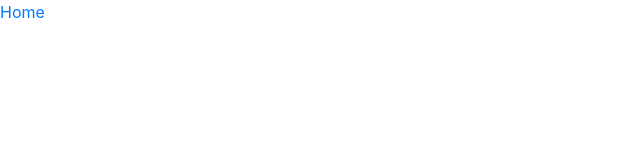
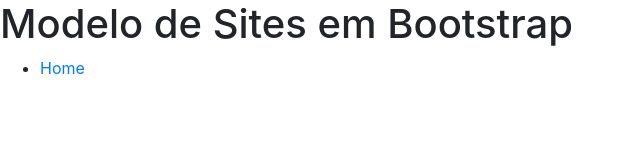
Before and after one commit to wemerson-henrique/sites_bootstrap, a plain HTML site: page index.html in a window 1280 px wide. Shown: the whole page, without its empty margins (0-640 px from the left). Drawn offline with Linux system fonts and the light colour scheme.

Commit message:
mudei o index

```diff
--- a/index.html
+++ b/index.html
@@ -10,6 +10,13 @@
     <link rel="stylesheet" href="site/estilos.css">
 </head>
 <body>
-    <a href="site/home.html">Home</a>
+    <header>
+        <h1>Modelo de Sites em Bootstrap</h1>
+    </header>
+    <ul>
+        <li>
+            <a href="site/home.html">Home</a>
+        </li>
+    </ul>
 </body>
 </html>
--- a/site/estilos.css
+++ b/site/estilos.css
@@ -29,7 +29,7 @@ div{
     background-color: green;
 }
 
-@media screen and (mar-width: 576px) {
+@media screen and (mar-width: 576px) {/*@media screen and funciona como se fose um if quando o despositivo tiver 576px de largura ira colocar essa formatação*/
     #azul{
         border: 1px solid #000;
         min-height: 60px;/*autora minima*/
```
Also changed, not shown: site/home.html (+2 -2 lines).
